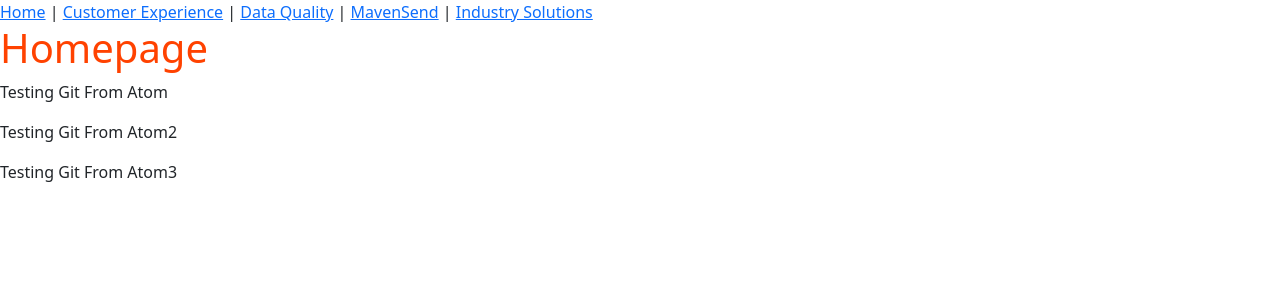
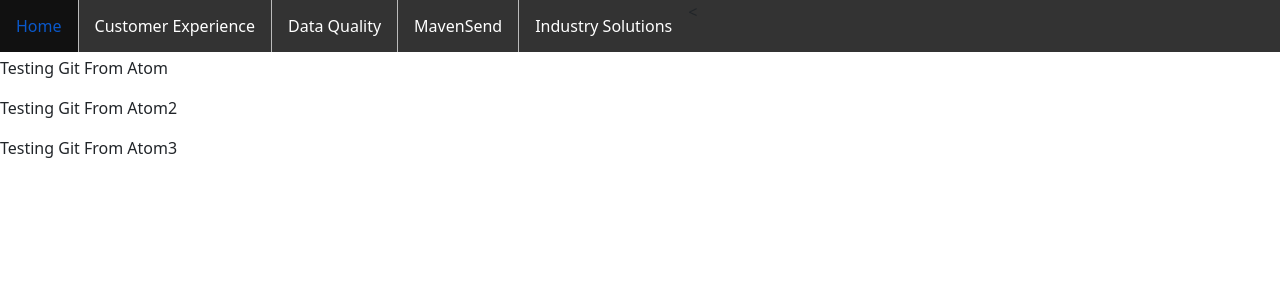
Before and after one commit to socsteved/mavendev, a Django app: page / in a window 1280 px wide. Shown: the top 300 px of the page. Run offline with Django 4.2, Linux system fonts and the light colour scheme.

Commit message:
css work

```diff
--- a/mavendev/pages/static/css/base.css
+++ b/mavendev/pages/static/css/base.css
@@ -1,3 +1,40 @@
 h1 {
   color:#ff4200;
 }
+
+ul {
+  list-style-type: none;
+  margin: 0;
+  padding: 0;
+  overflow: hidden;
+  background-color: #333;
+  position: fixed;
+  top: 0;
+  width: 100%;
+}
+
+li {
+  float: left;
+  border-right: 1px solid #bbb;
+}
+
+li:last-child {
+  border-right: none;
+}
+
+li a {
+  display: block;
+  color: white;
+  text-align: center;
+  padding: 14px 16px;
+  text-decoration: none;
+}
+
+/* Change the link color to #111 (black) on hover */
+li a:hover {
+  background-color: #111;
+}
+
+.active {
+  background-color: #ff4200;
+}
--- a/mavendev/pages/templates/base.html
+++ b/mavendev/pages/templates/base.html
@@ -4,7 +4,13 @@
 	<link rel="stylesheet" href="{% static 'css/base.css' %}">
 </head>
 <header>
-	<a href="{% url 'home' %}">Home</a> | <a href="{% url 'cx' %}">Customer Experience</a> | <a href="{% url 'dq' %}">Data Quality</a> | <a href="{% url 'send' %}">MavenSend</a> | <a href="{% url 'indsol' %}">Industry Solutions</a>
+	<ul>
+		<li><a href="{% url 'home' %}">Home</a></li>
+		<li><a href="{% url 'cx' %}">Customer Experience</a></li>
+		<li><a href="{% url 'dq' %}">Data Quality</a></li>
+		<li><a href="{% url 'send' %}">MavenSend</a></li>
+		<<li><a href="{% url 'indsol' %}">Industry Solutions</a></li>
+</ul>
 </header>
 
 {% block content %}
```
